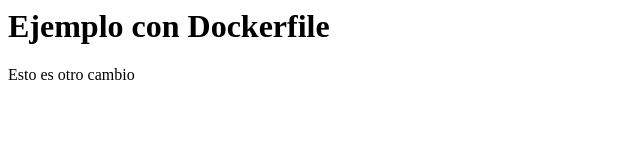
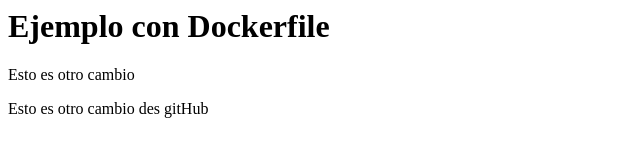
Before and after one commit to ionanda/subir-proyecto, a plain HTML site: page index.html in a window 1280 px wide. Shown: the whole page, without its empty margins (0-640 px from the left). Drawn offline with Linux system fonts and the light colour scheme.

Commit message:
cambio en github

```diff
--- a/index.html
+++ b/index.html
@@ -4,5 +4,6 @@
 			Ejemplo con Dockerfile
 		</h1>
 		<p>Esto es otro cambio</p>
+		<p>Esto es otro cambio des gitHub</p>
 	</body>
 </html>
```
